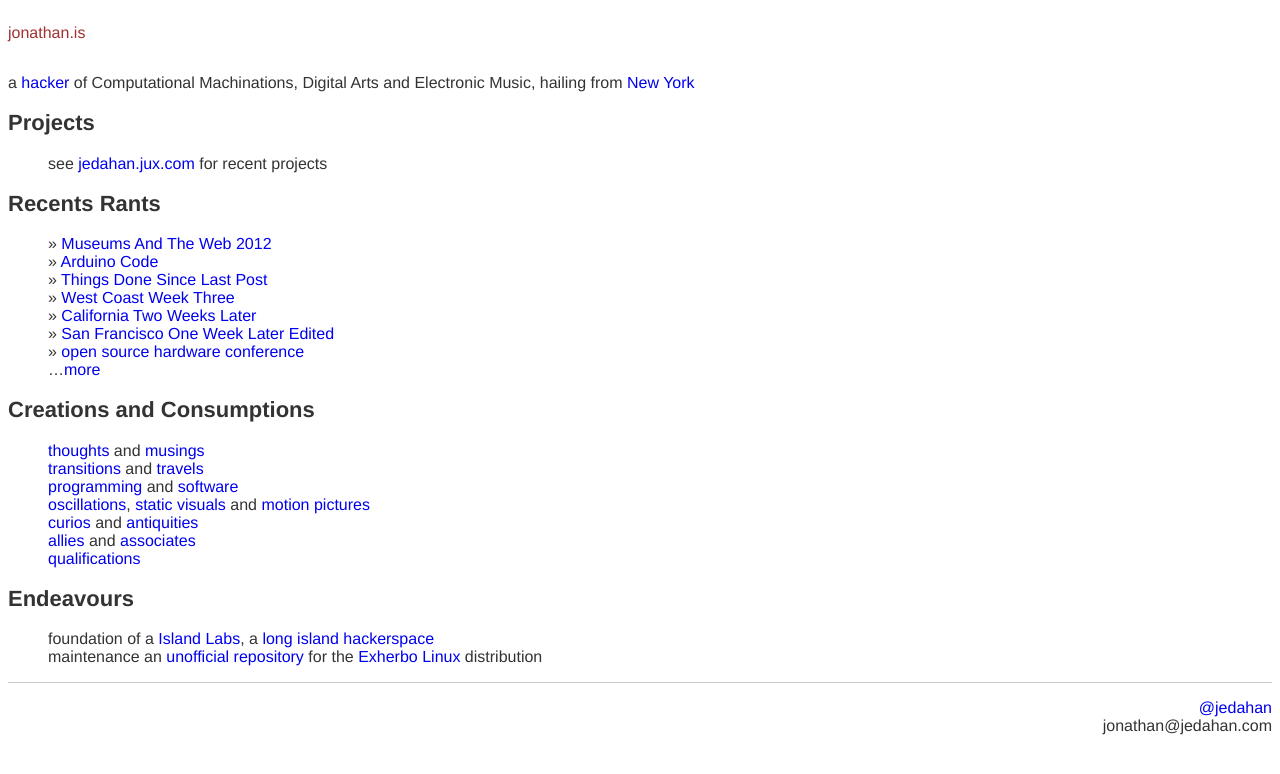
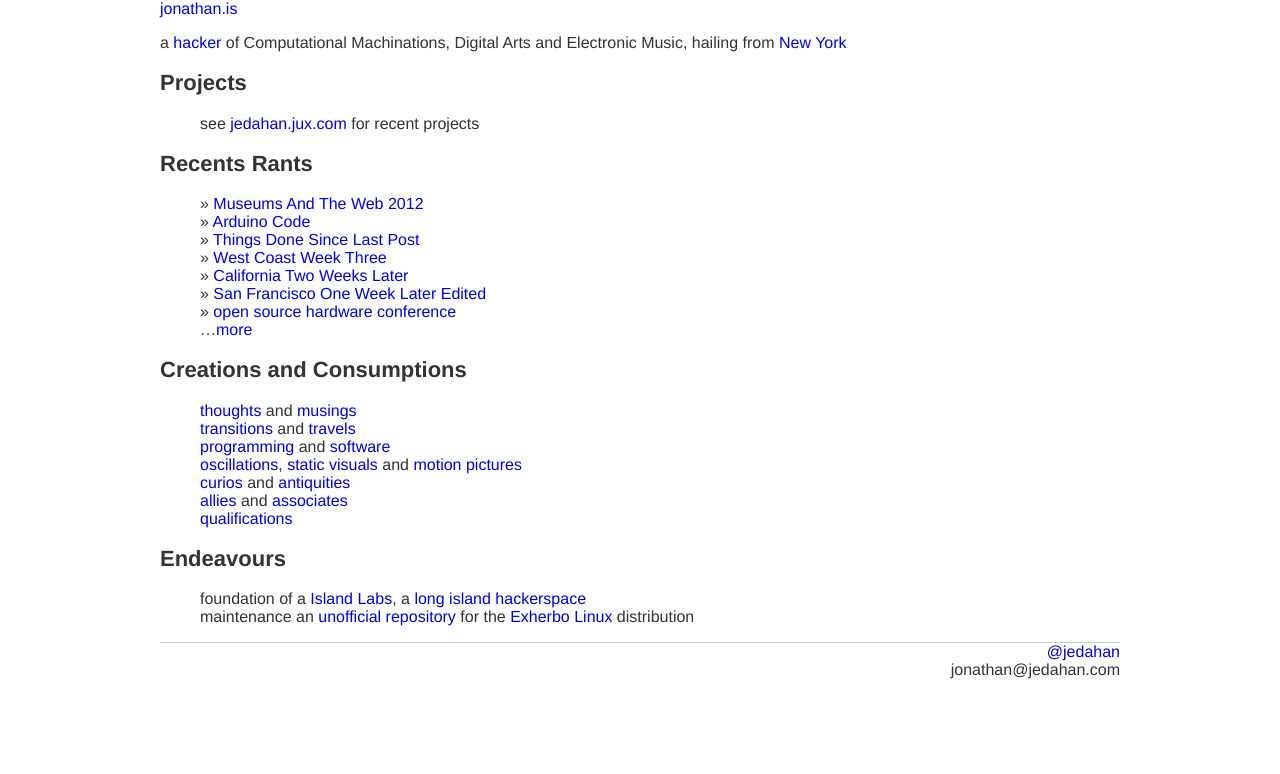
Before and after one commit to jedahan/jedahan.github.com, a Jekyll site: the page built from index.md, in a window 1280 px wide. Shown: the top 774 px of the page. Built offline with Jekyll 4.4.1, drawn with Linux system fonts in a browser that asks for light colours.

Commit message:
follow google style guide

```diff
--- a/css/screen.css
+++ b/css/screen.css
@@ -15,7 +15,7 @@
 }
 
 body {
-  color:#333;
+  color: #333;
   font-family: helvetica, arial, sans-serif;
 }
 
@@ -29,39 +29,31 @@
 }
 
 header,
-h1,
 h2,
 {
-  color: #000;
-  font-size: 200%;
   font-family: "droid sans", helvetica, arial, sans-serif;
-}
-
-h1 {
-  font-size: 150%;
 }
 
 h2 {
   font-size:  137.5%;
 }
 
-pre,code {
+pre,
+code,
+{
   font-family: "inconsolata", monospace;
 }
 
 header,
-footer
+footer,
 {
-  display: block;
   padding: 1em 0;
 }
 
-header a,
-header a:visited
+header,
 {
-  color:#a23030;
-  text-decoration: none;
-  border-bottom: none;
+  font-size: 200%;
+  color: #a23030;
 }
 
 footer {
@@ -74,38 +66,22 @@
   list-style-type: none;
 }
 
-/* so I can use liquid loops in markdown lists */
-li p
-{
-  margin-top: 0;
-  margin-bottom: 0;
-}
-
-span
-{
+span {
   font-size: 87.5%;
 }
 
-p em
-{
-  float: left;
-  width: 20%;
-  padding-right: 1em;
-  text-align: right;
-}
-
-/* this is for the date in the post title */
-.post h1 em
-{
-  font-size: 50%;
-}
-
-.body {
+body {
   width: 960px;
   margin: auto;
 }
 
-.twitter,
-.email {
+#twitter,
+#email,
+{
   text-align: right;
 }
+
+li p {
+  margin-top: 0;
+  margin-bottom: 0;
+}
```
